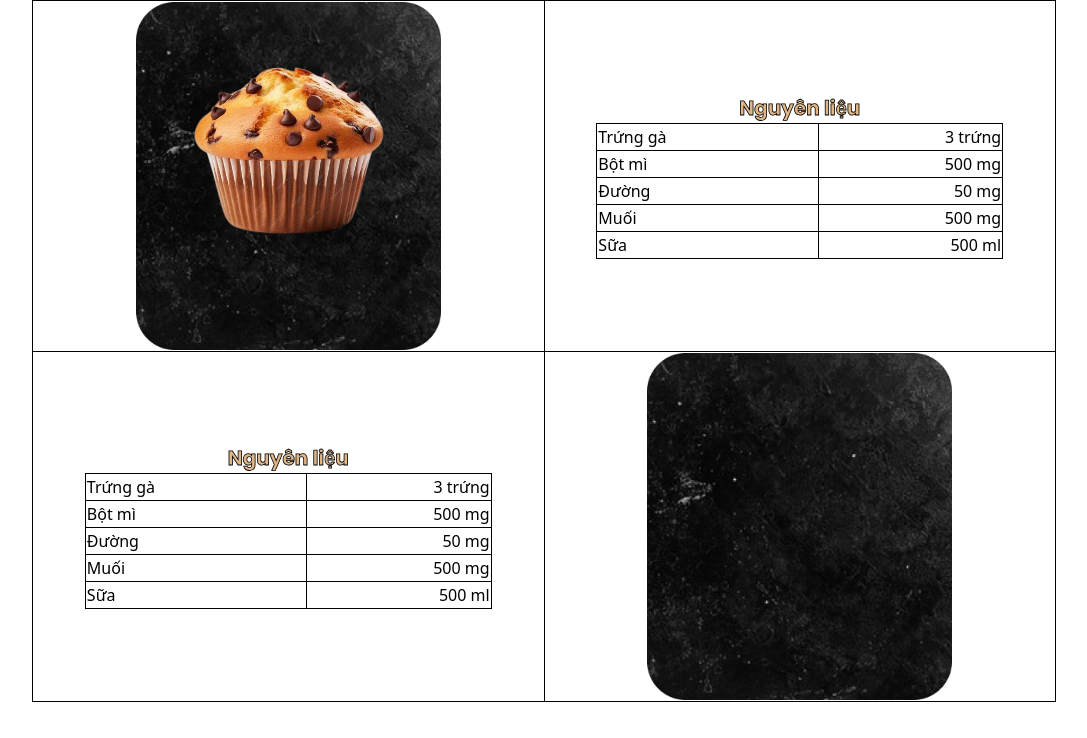
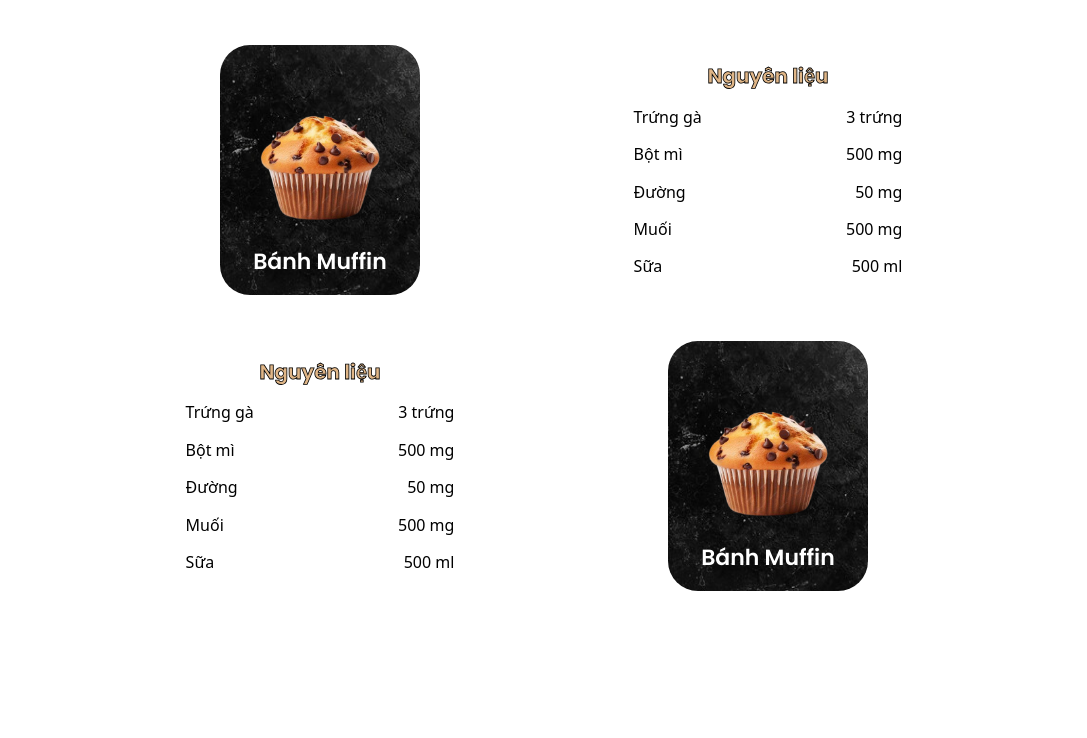
Before and after one commit to devkcng/bakery-store, a Next.js app: page / in a window 1280 px wide. Shown: the top 738 px of the page, without its empty margins (96-1183 px from the left). Built offline with nearby package versions, Linux system fonts and the light colour scheme; a web font is replaced by a local one.

Commit message:
Recipe Mainpage

```diff
--- a/src/components/recipeMainpage/recipe.css
+++ b/src/components/recipeMainpage/recipe.css
@@ -10,13 +10,16 @@
 }
 #container
 {
-    width:80%;
+    min-width: 70%;
     margin-left: 10%;
     margin-right: 10%;
+    position: relative;
 }
 td {
+    padding-left: 10%;
+    padding-right: 10%;
+    padding-top: 5%;
     text-align: center;
-    border: 1px solid black;
 }
 tr
 {
@@ -30,8 +33,12 @@ img
 }
 .recipeTable
 {
-    min-width: 80%;
-    margin-left: 10%;
+    min-width: 100%;
+}
+.recipeTable td
+{
+    padding: 0 0;
+    padding-top: 5%;
 }
 .nameOfRecipe
 {
@@ -41,3 +48,18 @@ img
 {
     text-align: right;
 }
+#main
+{
+    display: flex;               /* Sử dụng flexbox */
+    justify-content: center;     /* Căn giữa theo chiều ngang */
+    align-items: center;
+}
+.pictureBg
+{
+    width: 200px;                /* Kích thước chiều rộng */
+    height: 250px;
+    border: transparent;        /*  Viền trong suốt */
+    border-radius: 30px;        /*Bo tròn các góc  */
+    margin: 0 auto;
+    display: block;
+}
--- a/src/components/recipeMainpage/recipeMainpage.tsx
+++ b/src/components/recipeMainpage/recipeMainpage.tsx
@@ -4,23 +4,26 @@ import { posix } from 'path';
 
 const RecipeMainpage = () => {
     return (
-        <div>
+        <div id='main'>
             <table id='container'>
-                <thead></thead>
                 <tbody>
                 <tr>
-                    <td style={{ position: 'relative'}}>
-                        <img src="/imgs/bakery-images/item-background.png"
-                        alt="Bakground"
-                        style={{ }} />
-                        <img src="/imgs/bakery-images/muffinb.png"
-                         alt="Overlay"
-                         style={{
-                            position: 'absolute',
-                            top: '5%',
-                            left: '25%',
-                            width: '50%',
-                         }} />
+                    <td>
+                        <div style={{
+                            backgroundImage: "url('/imgs/bakery-images/item-background.png')",
+                            backgroundSize: 'cover',  // Giữ tỷ lệ khung hình cho hình nền
+                            backgroundPosition: 'center', // Căn giữa hình nền
+                            }}
+                            className='pictureBg'>
+                            <img src="/imgs/bakery-images/muffinb.png"
+                            alt="Overlay"
+                            style={{
+                                paddingTop: '20%',
+                                width: '80%',
+                            }} />
+                            <span className="block text-white text-center font-display text-[22px] font-semibold">
+                            Bánh Muffin </span>
+                         </div>
                     </td>
                     <td >
                         <label htmlFor="" className='fontRecipe'>Nguyên liệu</label>
@@ -120,8 +123,22 @@ const RecipeMainpage = () => {
                             </tbody>
                         </table>
                     </td>
-                    <td >
-                        <img src="/imgs/bakery-images/item-background.png" alt="" />
+                    <td>
+                    <div style={{
+                            backgroundImage: "url('/imgs/bakery-images/item-background.png')",
+                            backgroundSize: 'cover',  // Giữ tỷ lệ khung hình cho hình nền
+                            backgroundPosition: 'center', // Căn giữa hình nền
+                            }}
+                            className='pictureBg'>
+                            <img src="/imgs/bakery-images/muffinb.png"
+                            alt="Overlay"
+                            style={{
+                                paddingTop: '20%',
+                                width: '80%',
+                            }} />
+                            <span className="block text-white text-center font-display text-[22px] font-semibold">
+                            Bánh Muffin </span>
+                         </div>
                     </td>
                 </tr>
                 </tbody>
```
